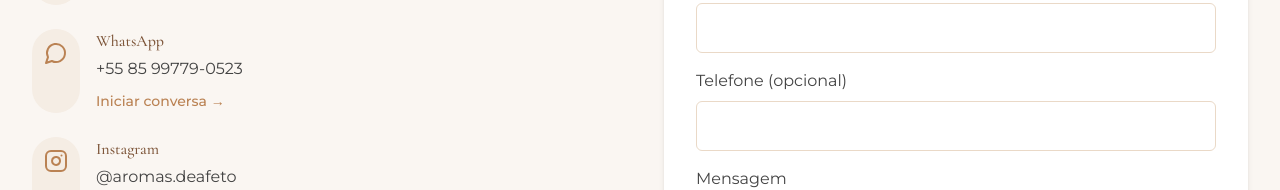
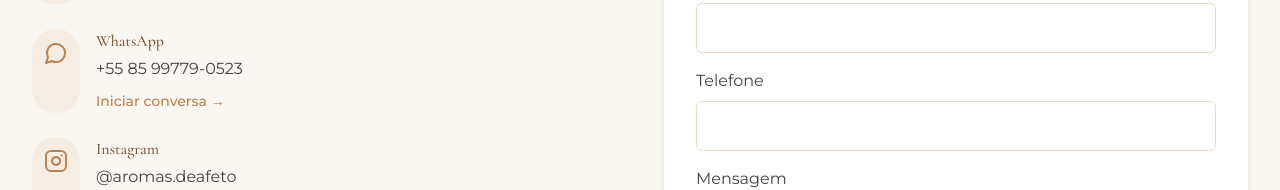
Before and after one commit to Edivania88Duarte/aromas-de-afeto-, a React (Vite) app: page /contato in a window 1280 px wide. Shown: the part 615-805 px from the top of the page. Built offline with nearby package versions, Linux system fonts and the light colour scheme.

Commit message:
fix: ajustes no contato

```diff
--- a/src/components/contact/ContactForm.tsx
+++ b/src/components/contact/ContactForm.tsx
@@ -87,7 +87,7 @@ const ContactForm: React.FC = () => {
         </div>
 
         <div className="mb-4">
-          <label htmlFor="user_phone" className="block text-accent-700 mb-2">Telefone (opcional)</label>
+          <label htmlFor="user_phone" className="block text-accent-700 mb-2">Telefone</label>
           <input
             type="tel"
             id="user_phone"
```
